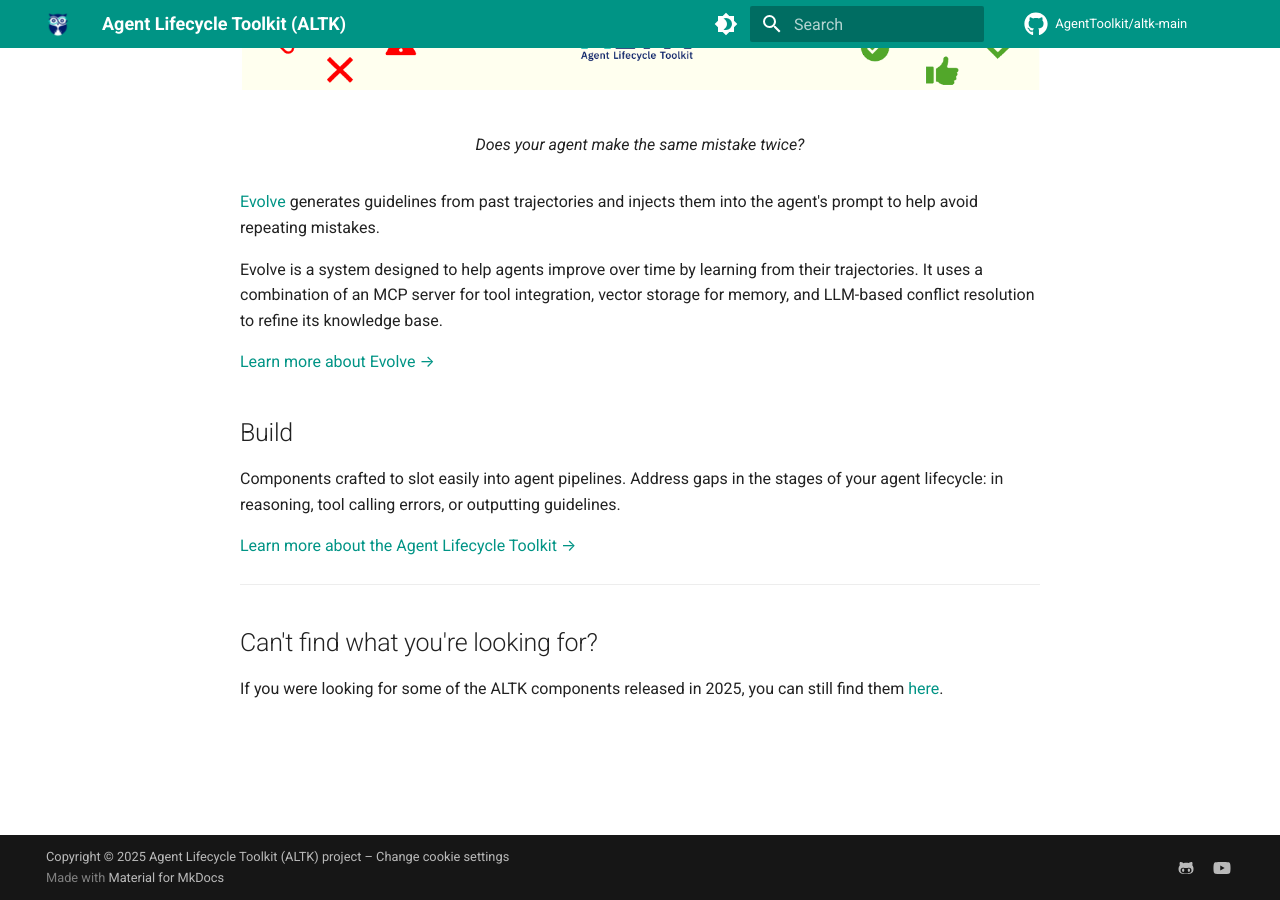
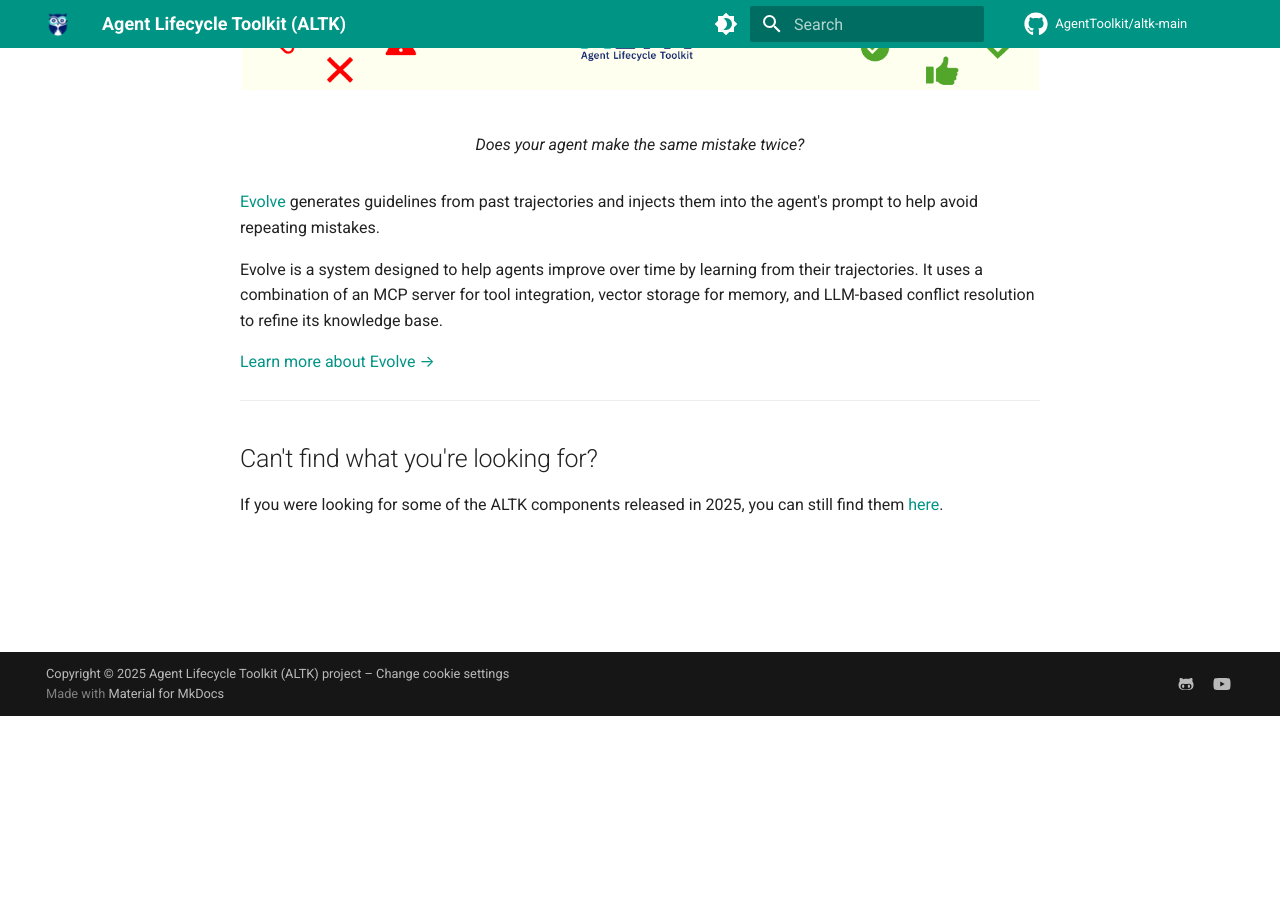
Before and after one commit to AgentToolkit/altk-main, an MkDocs documentation site: the page built from docs/index.md, in a window 1280 px wide and 900 px high, scrolled down 1105 px. Built offline with MkDocs 1.6.1 and Material for MkDocs 9.7.7, drawn with Linux system fonts in a browser that asks for light colours; comment, search, counter and statistics services are not loaded; after the commit the page ends 1821 px from its top, so only the background shows below that; some of the changed text lies outside the part shown.

Commit message:
remove references

```diff
--- a/docs/index.md
+++ b/docs/index.md
@@ -19,11 +19,6 @@
 
 [Learn more about Evolve →](../evolve)
 
-## Build
-Components crafted to slot easily into agent pipelines. Address gaps in the stages of your agent lifecycle: in reasoning, tool calling errors, or outputting guidelines.
-
-[Learn more about the Agent Lifecycle Toolkit →](../agent-lifecycle-toolkit)
-
 ---
 ## Can't find what you're looking for?
 
--- a/mkdocs.yml
+++ b/mkdocs.yml
@@ -61,8 +61,6 @@
       active: true
     - name: Evolve
       url: https://agenttoolkit.github.io/altk-evolve/
-    - name: Agent Lifecycle Toolkit
-      url: https://agenttoolkit.github.io/agent-lifecycle-toolkit/
     # Add more projects here:
     # - name: Another Project
     #   url: https://agenttoolkit.github.io/another-project/
```
